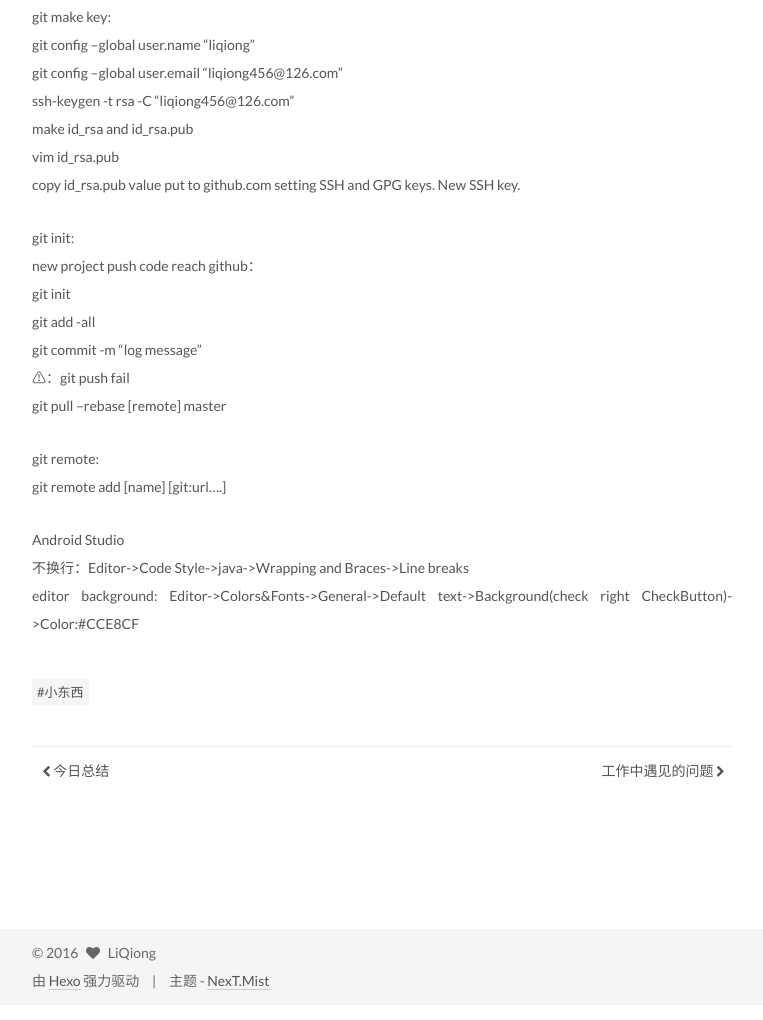
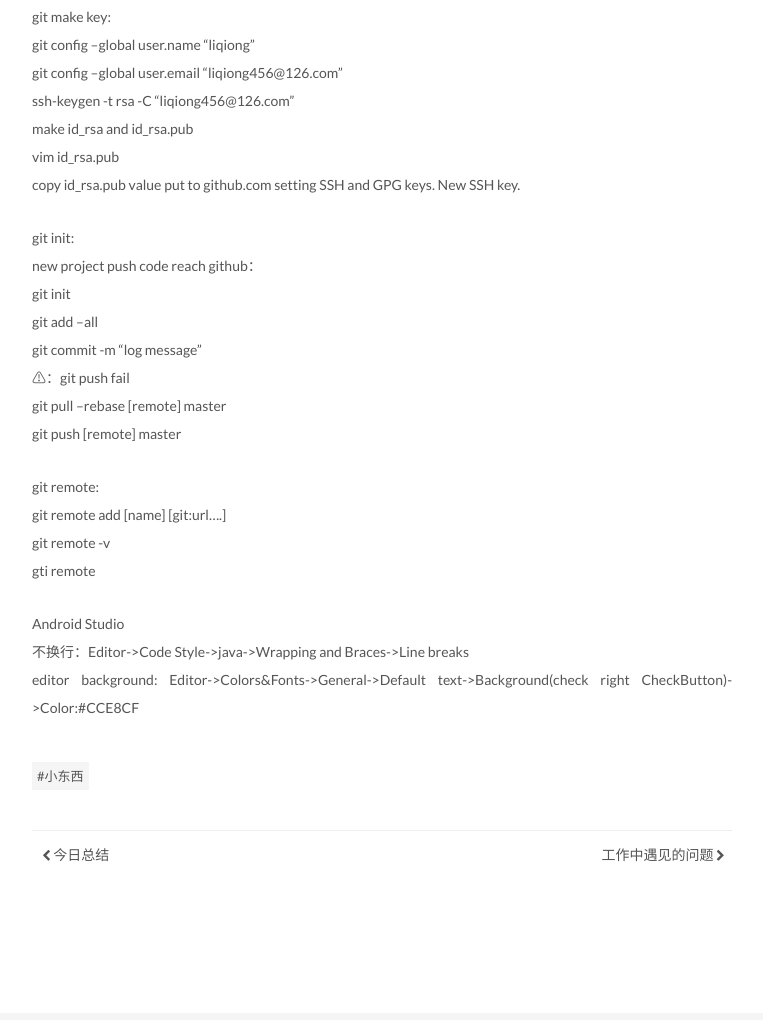
Before and after one commit to jingjing0327/jingjing0327.github.io, a plain HTML site: page 2016/05/16/持续更新/index.html in a window 1280 px wide. Shown: the part 1094-2114 px from the top of the page, without its empty margins (258-1021 px from the left). Drawn offline with Linux system fonts and the light colour scheme; a script that the page names is missing.

Commit message:
Site updated: 2016-08-27 15:20:59

```diff
--- a/2016/05/16/持续更新/index.html
+++ b/2016/05/16/持续更新/index.html
@@ -92,7 +92,7 @@ Android root path/storage/emulated/0">
 ffmpeg -i film.avi -b 1.5M film.mp4
 Boom Clap (Surkin Remix) (《星运里的错》电影插曲)
 Android root path/storage/emulated/0">
-<meta property="og:updated_time" content="2016-08-26T12:52:03.000Z">
+<meta property="og:updated_time" content="2016-08-27T07:16:49.000Z">
 <meta name="twitter:card" content="summary">
 <meta name="twitter:title" content="持续更新">
 <meta name="twitter:description" content="双击shift ，弹出查找。
@@ -300,8 +300,8 @@ Android root path/storage/emulated/0">
 <p>my.ini:<br>basedir = E:\Program Files\mysql-5.6.32-winx64<br>datadir = E:\Program Files\mysql-5.6.32-winx64\data<br>port = 3306<br>character-set-server=utf8</p>
 <p>git use:<br>  git status<br>  git add xxxxx.xx<br>  git commit -m “log message”<br>  git push</p>
 <p>git make key:<br>  git config –global user.name “liqiong”<br>  git config –global user.email “liqiong456@126.com”<br>  ssh-keygen -t rsa -C “liqiong456@126.com”<br>  make id_rsa and id_rsa.pub<br>  vim id_rsa.pub<br>  copy id_rsa.pub value put to github.com setting SSH and GPG keys. New SSH key.</p>
-<p>git init:<br>  new project push code reach github：<br>    git init<br>    git add -all<br>    git commit -m “log message”<br>    ⚠：git push fail<br>    git pull –rebase [remote] master</p>
-<p>git remote:<br>  git remote add [name] [git:url….]</p>
+<p>git init:<br>  new project push code reach github：<br>    git init<br>    git add –all<br>    git commit -m “log message”<br>    ⚠：git push fail<br>    git pull –rebase [remote] master<br>    git push [remote] master</p>
+<p>git remote:<br>  git remote add [name] [git:url….]<br>  git remote -v<br>  gti remote</p>
 <p>Android Studio<br>  不换行：Editor-&gt;Code Style-&gt;java-&gt;Wrapping and Braces-&gt;Line breaks<br>  editor background: Editor-&gt;Colors&amp;Fonts-&gt;General-&gt;Default text-&gt;Background(check right CheckButton)-&gt;Color:#CCE8CF</p>
 
 
```
